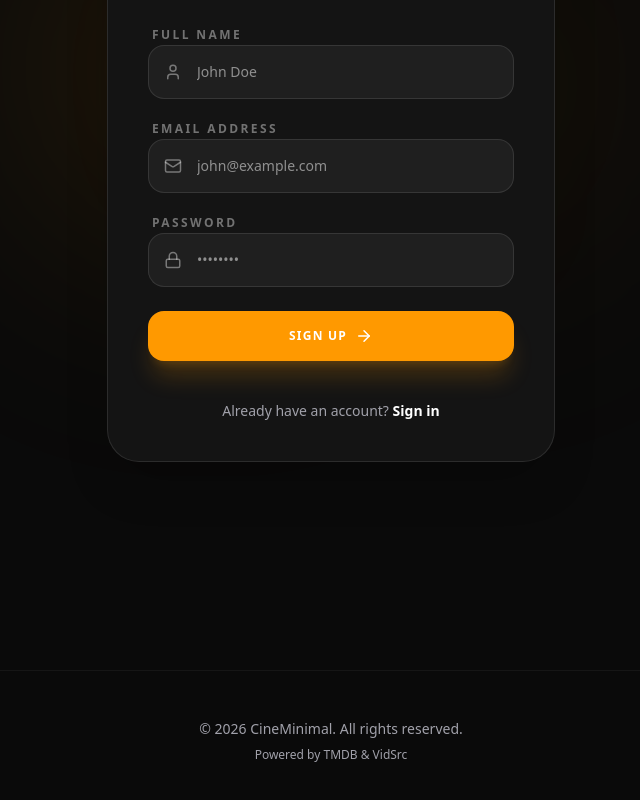
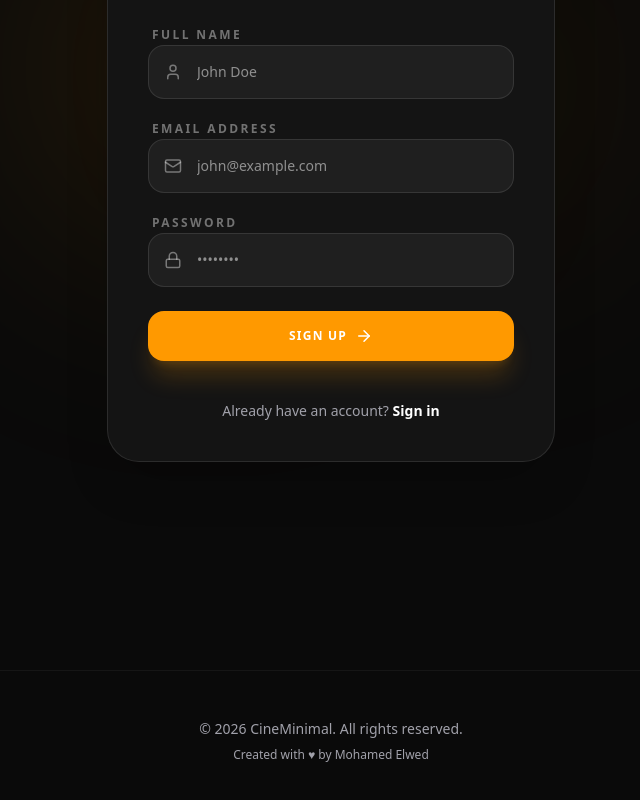
Before and after one commit to lagalerie-vr/cineminimal, a Next.js app: page /signup in a window 1280 px wide. Shown: the part 324-1124 px from the top of the page, without its empty margins (309-949 px from the left). Built offline with nearby package versions, Linux system fonts and the light colour scheme; no server answers.

Commit message:
Update layout.tsx

```diff
--- a/src/app/layout.tsx
+++ b/src/app/layout.tsx
@@ -59,7 +59,7 @@ export default function RootLayout({
           <footer className="py-12 border-t border-white/5 mt-20">
             <div className="container mx-auto px-6 text-center text-muted text-sm">
               <p>&copy; {new Date().getFullYear()} CineMinimal. All rights reserved.</p>
-              <p className="mt-2 text-xs">Powered by TMDB & VidSrc</p>
+              <p className="mt-2 text-xs">Created with &hearts; by Mohamed Elwed</p>
             </div>
           </footer>
         </AuthProvider>
```
